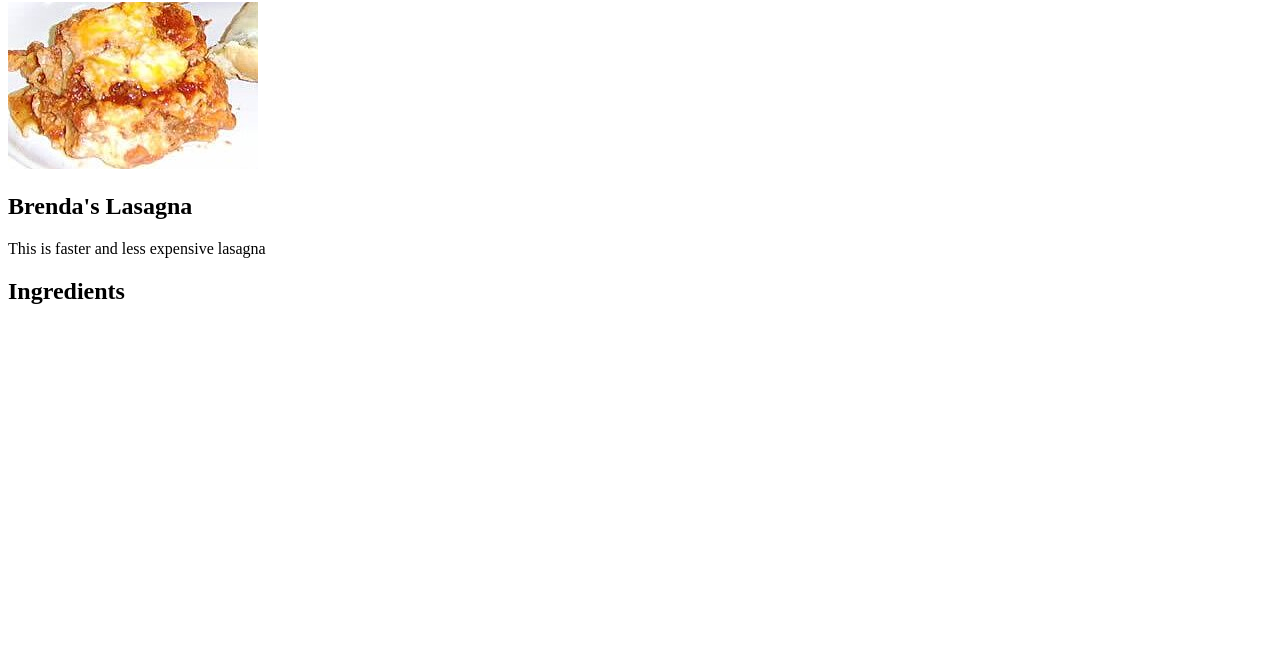
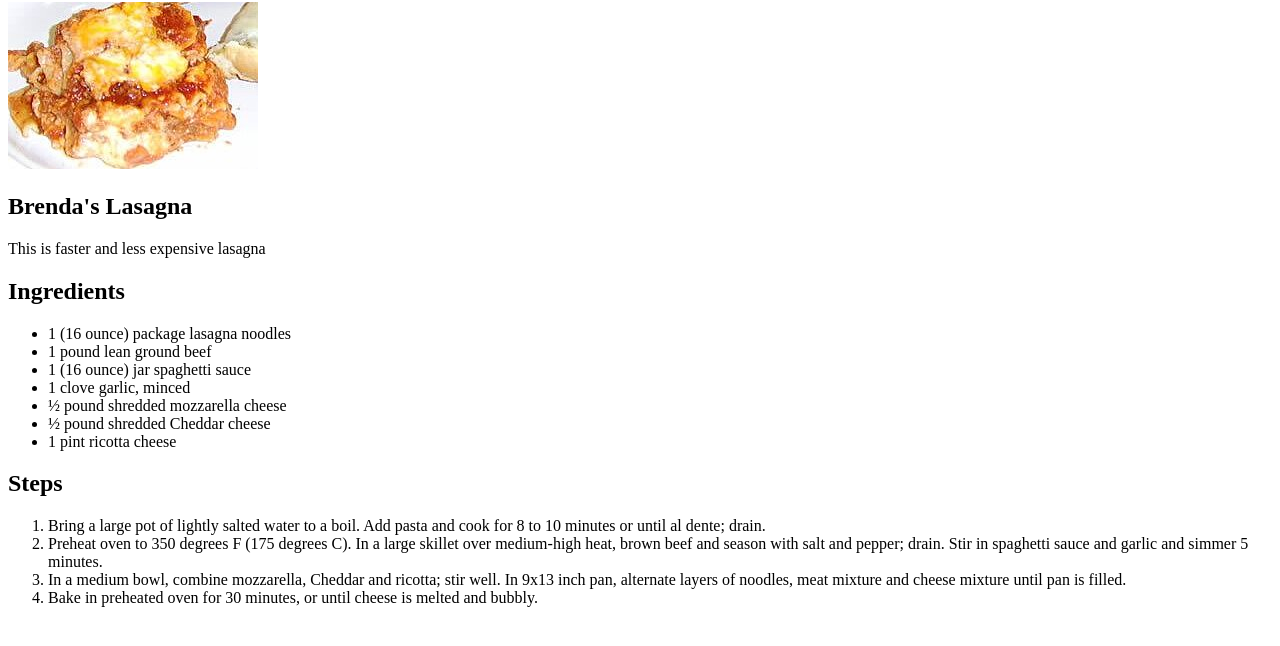
Before and after one commit to Gaston-Williamson/odin-recipes, a plain HTML site: page recipes/lasagna.html in a window 1280 px wide. Shown: the part 78-724 px from the top of the page. Drawn offline with Linux system fonts and the light colour scheme.

Commit message:
Add lasagna.html

```diff
--- a/recipes/lasagna.html
+++ b/recipes/lasagna.html
@@ -12,5 +12,35 @@
     <h2>Brenda's Lasagna</h2>
     <p>This is faster and less expensive lasagna</p>
     <h2>Ingredients</h2>
+    <ul>
+      <li>1 (16 ounce) package lasagna noodles</li>
+      <li>1 pound lean ground beef</li>
+      <li>1 (16 ounce) jar spaghetti sauce</li>
+      <li>1 clove garlic, minced</li>
+      <li>½ pound shredded mozzarella cheese</li>
+      <li>½ pound shredded Cheddar cheese</li>
+      <li>1 pint ricotta cheese</li>
+    </ul>
+    <h2>Steps</h2>
+    <ol>
+      <li>
+        Bring a large pot of lightly salted water to a boil. Add pasta and cook
+        for 8 to 10 minutes or until al dente; drain.
+      </li>
+      <li>
+        Preheat oven to 350 degrees F (175 degrees C). In a large skillet over
+        medium-high heat, brown beef and season with salt and pepper; drain.
+        Stir in spaghetti sauce and garlic and simmer 5 minutes.
+      </li>
+      <li>
+        In a medium bowl, combine mozzarella, Cheddar and ricotta; stir well. In
+        9x13 inch pan, alternate layers of noodles, meat mixture and cheese
+        mixture until pan is filled.
+      </li>
+      <li>
+        Bake in preheated oven for 30 minutes, or until cheese is melted and
+        bubbly.
+      </li>
+    </ol>
   </body>
 </html>
```
